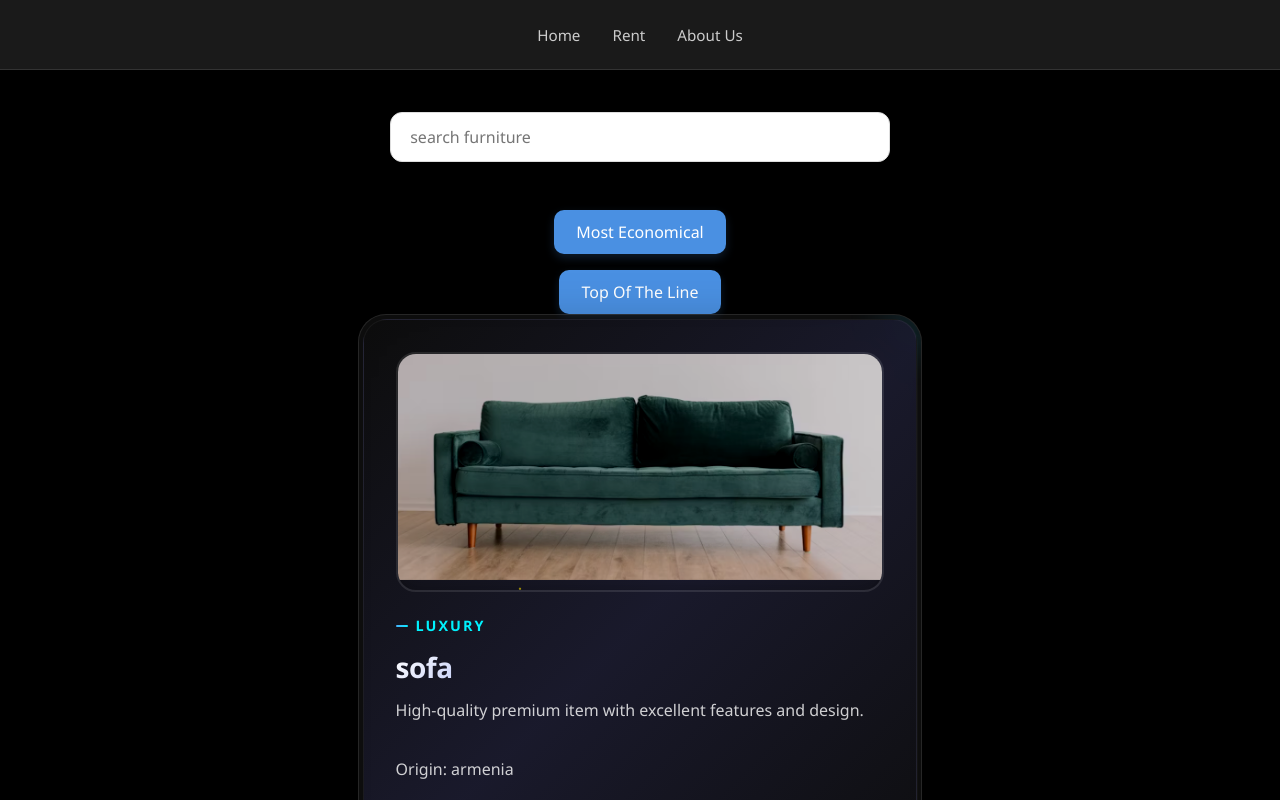
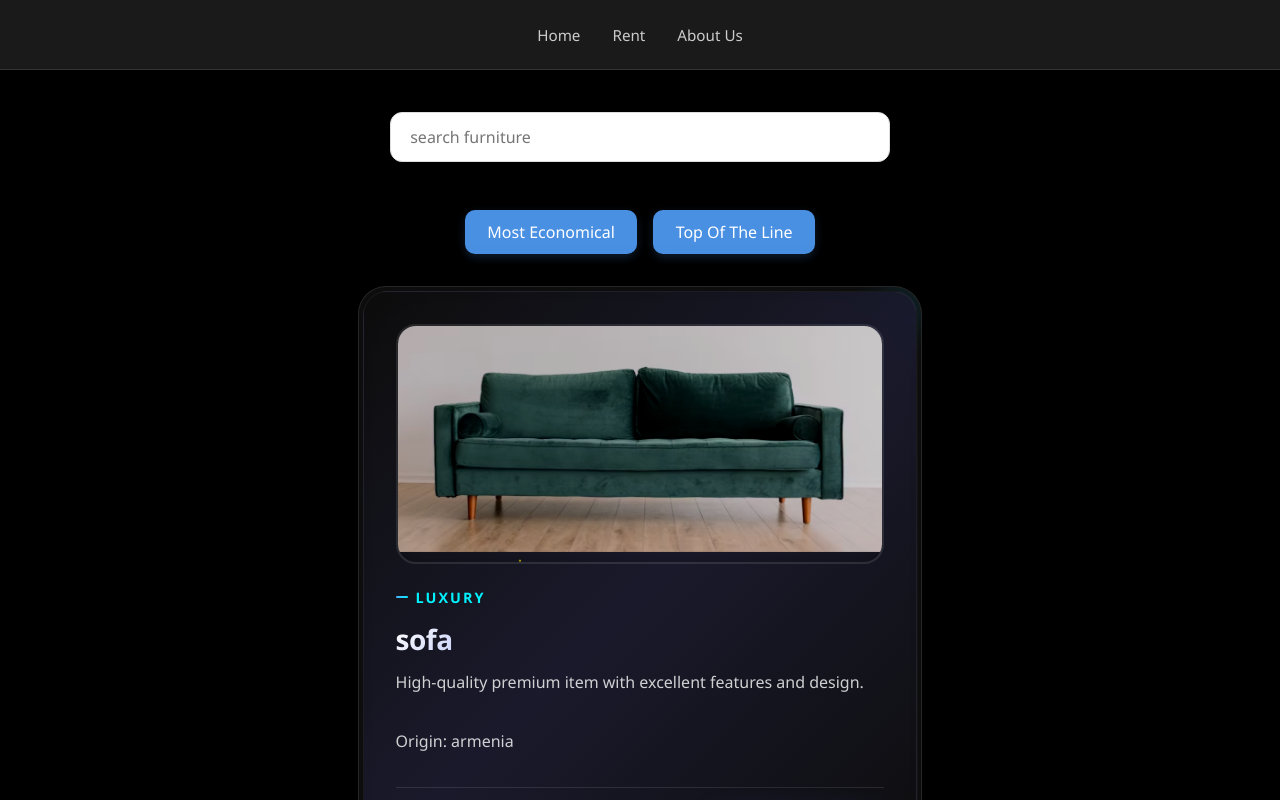
Before and after one commit to zayd100/xac, a React (Vite) app: page /pages/rent in a window 1280 px wide. Shown: the top 800 px of the page. Built offline with nearby package versions, Linux system fonts and the light colour scheme.

Commit message:
added rent-btn-container and a new preview picture

```diff
--- a/src/pages/rent.jsx
+++ b/src/pages/rent.jsx
@@ -68,8 +68,10 @@ const Rent= () =>{
 
         <div className="rent">
     <Searchbar value={searchquery} onChange={handleSearch}/>
+    <div className="rent-btn-container">
         <button className = "rent-button" onClick={sortcheap}>Most Economical</button>
         <button className="rent-button" onClick={sorttop}> Top Of The Line</button>
+            </div>
         {filterCards.map((item, index) => (
             <Card key={index} name={item.name} type={item.type} price={item.price} image={item.image} country={item.country}/>
         ))}
--- a/src/styles/rent.css
+++ b/src/styles/rent.css
@@ -7,3 +7,9 @@
   min-height: 100vh;
   background-color: #000000;
 }
+.rent-btn-container {
+  display: flex;
+  flex-direction: row;
+  gap: 1rem; /* space between items in the row */
+  margin-bottom: 2rem; /* space below the container */
+}
```
Also changed, not shown: src/assets/prev.png.
